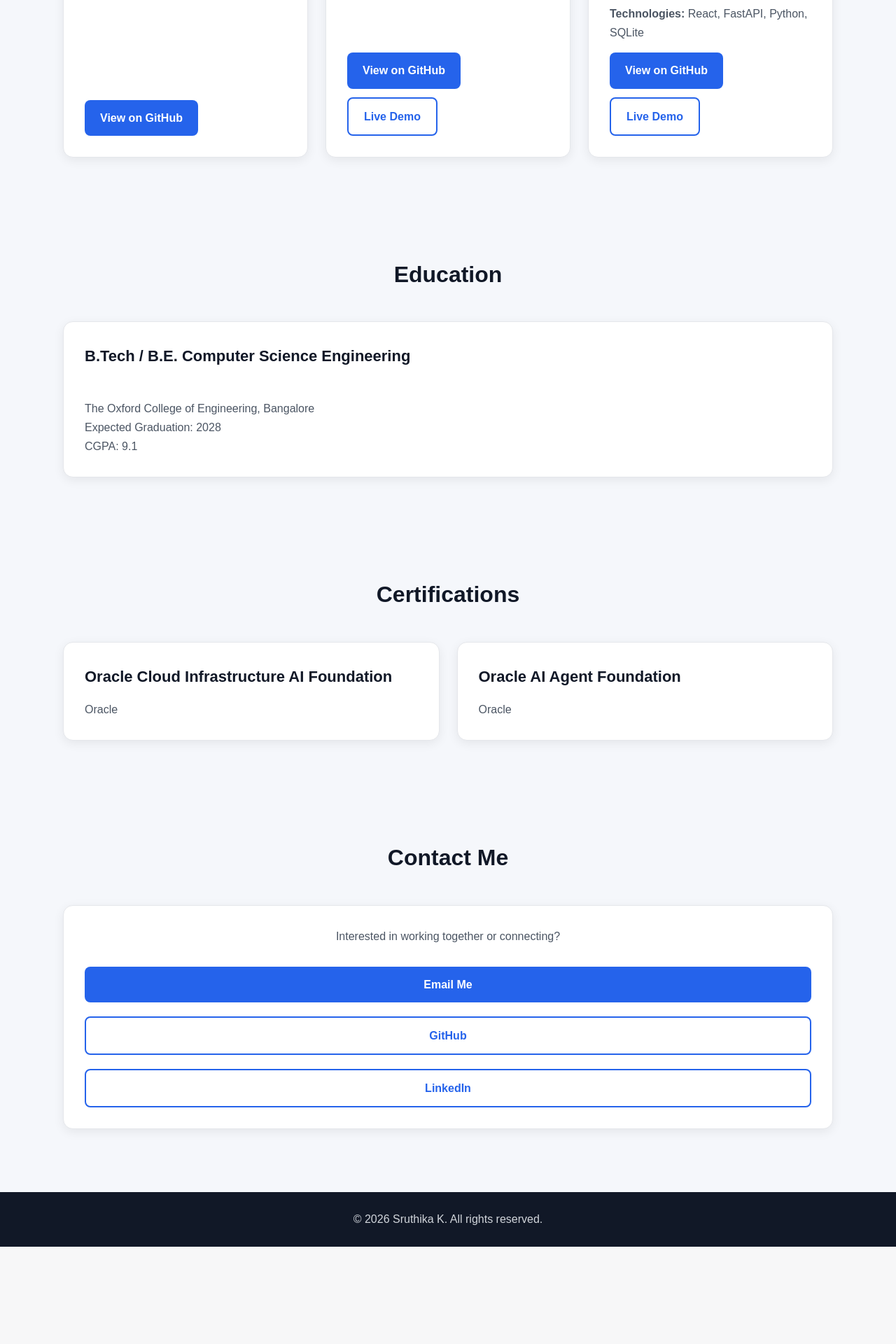
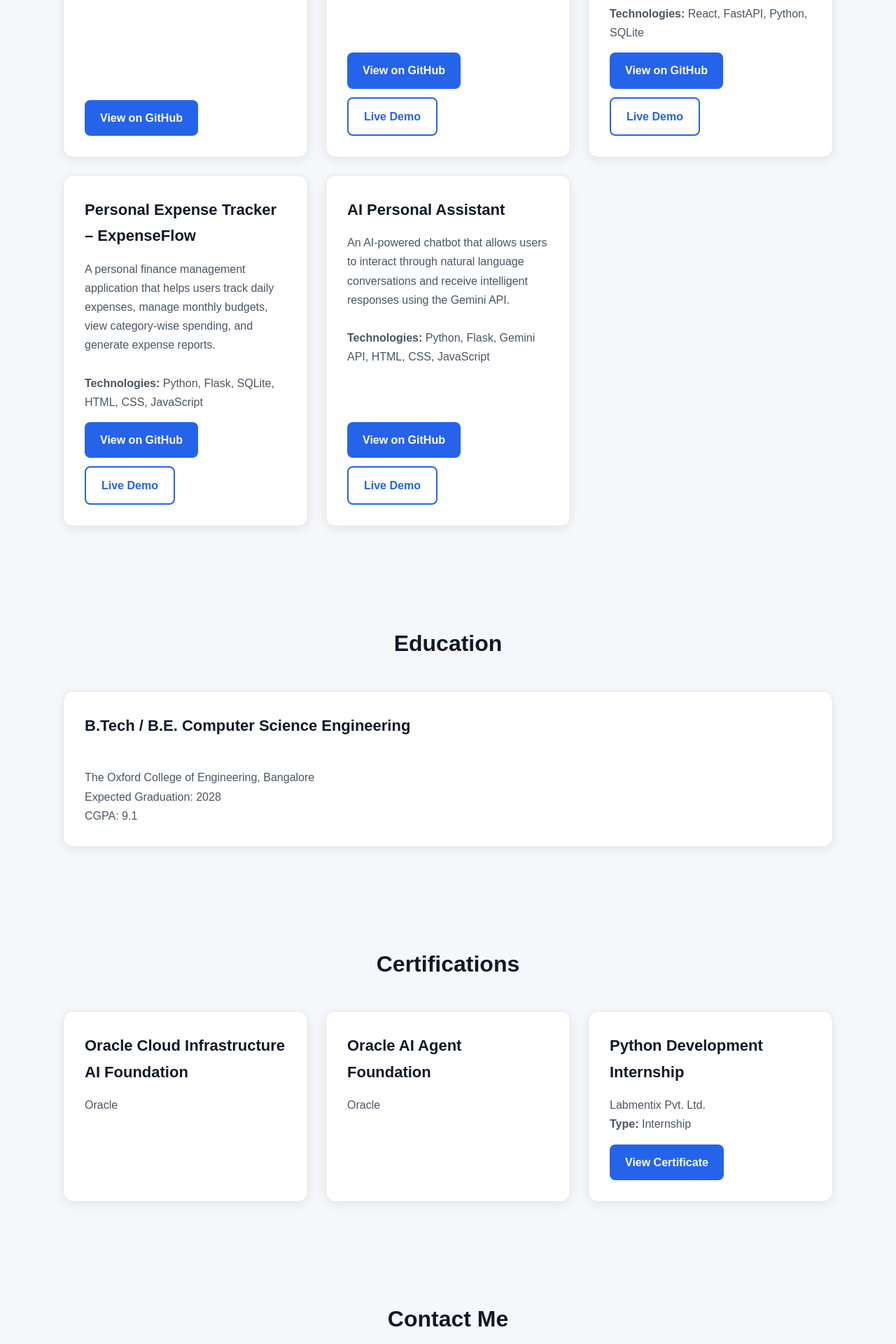
Before and after one commit to sruthikrishnan307-collab/protfolio-cms, a Django app: page / in a window 1280 px wide. Shown: the part 2553-4473 px from the top of the page at 70% size. Before the commit the page ends 4334 px from the top, so only its background shows below. Run offline with Django 5.2, Linux system fonts and the light colour scheme.

Commit message:
Add ExpenseFlow, AI Assistant and internship certificate

```diff
--- a/backend/core/templates/home.html
+++ b/backend/core/templates/home.html
@@ -198,7 +198,6 @@
 
 </section>
 
-    <!-- ================= PROJECTS SECTION ================= -->
 
 <section id="projects">
 
@@ -210,7 +209,6 @@
 
             <!-- MOVIE BOOKING WEBSITE -->
             <div class="card">
-
                 <h3>Movie Booking Website</h3>
 
                 <p>
@@ -234,12 +232,10 @@
                         View on GitHub
                     </a>
                 </div>
-
             </div>
 
             <!-- TEXT TO SPEECH -->
             <div class="card">
-
                 <h3>Text-to-Speech Application</h3>
 
                 <p>
@@ -269,12 +265,10 @@
                         Live Demo
                     </a>
                 </div>
-
             </div>
 
             <!-- KRISH CAB -->
             <div class="card">
-
                 <h3>Krish Cab – Cab Booking Platform</h3>
 
                 <p>
@@ -306,7 +300,76 @@
                         Live Demo
                     </a>
                 </div>
+            </div>
 
+            <!-- PERSONAL EXPENSE TRACKER -->
+            <div class="card">
+                <h3>Personal Expense Tracker – ExpenseFlow</h3>
+
+                <p>
+                    A personal finance management application that
+                    helps users track daily expenses, manage monthly
+                    budgets, view category-wise spending, and
+                    generate expense reports.
+                </p>
+
+                <br>
+
+                <p>
+                    <strong>Technologies:</strong>
+                    Python, Flask, SQLite, HTML, CSS, JavaScript
+                </p>
+
+                <div class="project-buttons">
+                    <a href="https://github.com/sruthikrishnan307-collab/personal-expense-tracker"
+                       target="_blank"
+                       rel="noopener noreferrer"
+                       class="button">
+                        View on GitHub
+                    </a>
+
+                    <a href="https://personal-expense-tracker-9409.onrender.com"
+                       target="_blank"
+                       rel="noopener noreferrer"
+                       class="button secondary">
+                        Live Demo
+                    </a>
+                </div>
+            </div>
+
+            <!-- AI PERSONAL ASSISTANT -->
+            <div class="card">
+                <h3>AI Personal Assistant</h3>
+
+                <p>
+                    An AI-powered chatbot that allows users to
+                    interact through natural language conversations
+                    and receive intelligent responses using the
+                    Gemini API.
+                </p>
+
+                <br>
+
+                <p>
+                    <strong>Technologies:</strong>
+                    Python, Flask, Gemini API, HTML, CSS, JavaScript
+                </p>
+
+                <div class="project-buttons">
+                    <a href="https://github.com/sruthikrishnan307-collab/personal-AI-Assistant"
+                       target="_blank"
+                       rel="noopener noreferrer"
+                       class="button">
+                        View on GitHub
+                    </a>
+
+                    <a href="https://candy-personal-ai-assistant.onrender.com/"
+                       target="_blank"
+                       rel="noopener noreferrer"
+                       class="button secondary">
+                        Live Demo
+                    </a>
+                </div>
             </div>
 
         </div>
@@ -314,6 +377,7 @@
     </div>
 
 </section>
+
 
 
     <!-- ================= EDUCATION SECTION ================= -->
@@ -355,8 +419,6 @@
     </section>
 
 
-    <!-- ================= CERTIFICATIONS SECTION ================= -->
-
 <section id="certifications">
 
     <div class="container">
@@ -365,42 +427,58 @@
 
         <div class="card-container">
 
-
             <!-- ORACLE AI FOUNDATION -->
-
             <div class="card">
 
                 <h3>
                     Oracle Cloud Infrastructure AI Foundation
                 </h3>
 
-                    <p>
-                        Oracle
-                    </p>
+                <p>Oracle</p>
 
             </div>
 
-
             <!-- ORACLE AI AGENT -->
-
             <div class="card">
 
                 <h3>
                     Oracle AI Agent Foundation
                 </h3>
 
-                    <p>
-                        Oracle
-                    </p>
+                <p>Oracle</p>
 
             </div>
 
+            <!-- LABMENTIX INTERNSHIP -->
+            <div class="card">
+
+                <h3>
+                    Python Development Internship
+                </h3>
+
+                <p>Labmentix Pvt. Ltd.</p>
+
+                <p>
+                    <strong>Type:</strong> Internship
+                </p>
+
+                <div class="project-buttons">
+                    <a href="{% static 'labmentix-internship-certificate.pdf' %}"
+                    target="_blank"
+                    rel="noopener noreferrer"
+                    class="button">
+                        View Certificate
+                    </a>
+                </div><!-- Add certificate link here once uploaded -->
+
+            </div>
 
         </div>
 
     </div>
 
 </section>
+
 
 
     <!-- ================= CONTACT SECTION ================= -->
```
Also changed, not shown: 1 other file. Lines whose indentation alone changed are shown as unchanged.
